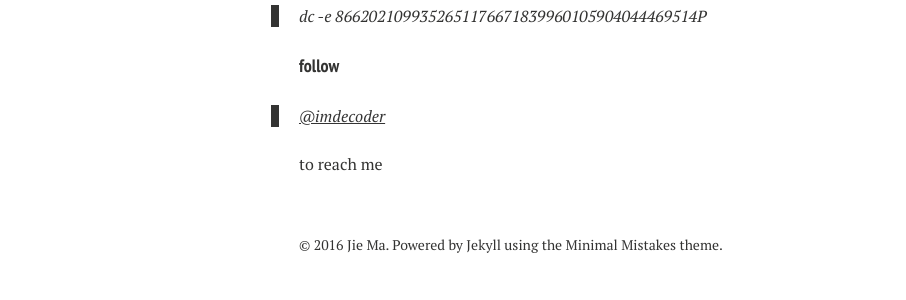
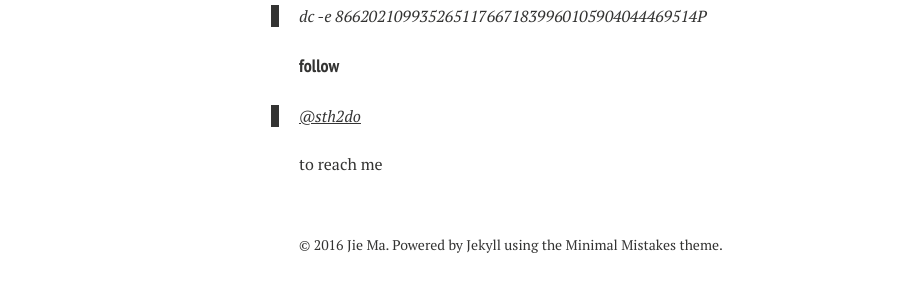
Before and after one commit to imdecoder/imdecoder.github.io, a Jekyll site: the page built from index.md, in a window 1280 px wide. Shown: the part 685-985 px from the top of the page, without its empty margins (21-927 px from the left). Built offline with Jekyll 4.4.1, drawn with Linux system fonts in a browser that asks for light colours; nearby versions of some CDN libraries.

Commit message:
update twitter account

```diff
--- a/_config.yml
+++ b/_config.yml
@@ -46,7 +46,7 @@ owner:
   bio: "<b>web developer</b>, freelance photographer"
   email:
   disqus-shortname: jmaim
-  twitter: imdecoder
+  twitter: sth2do
   facebook: #username
   google:
     plus: #username
```
